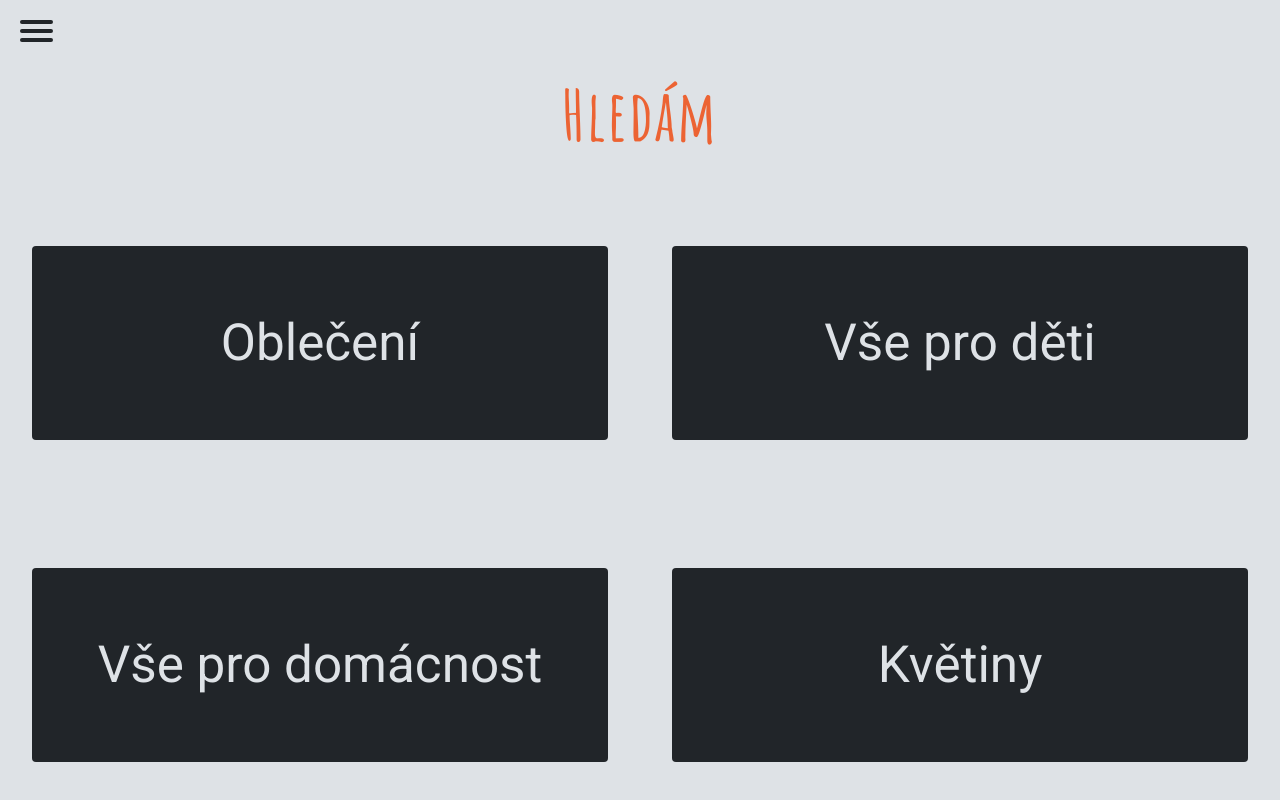
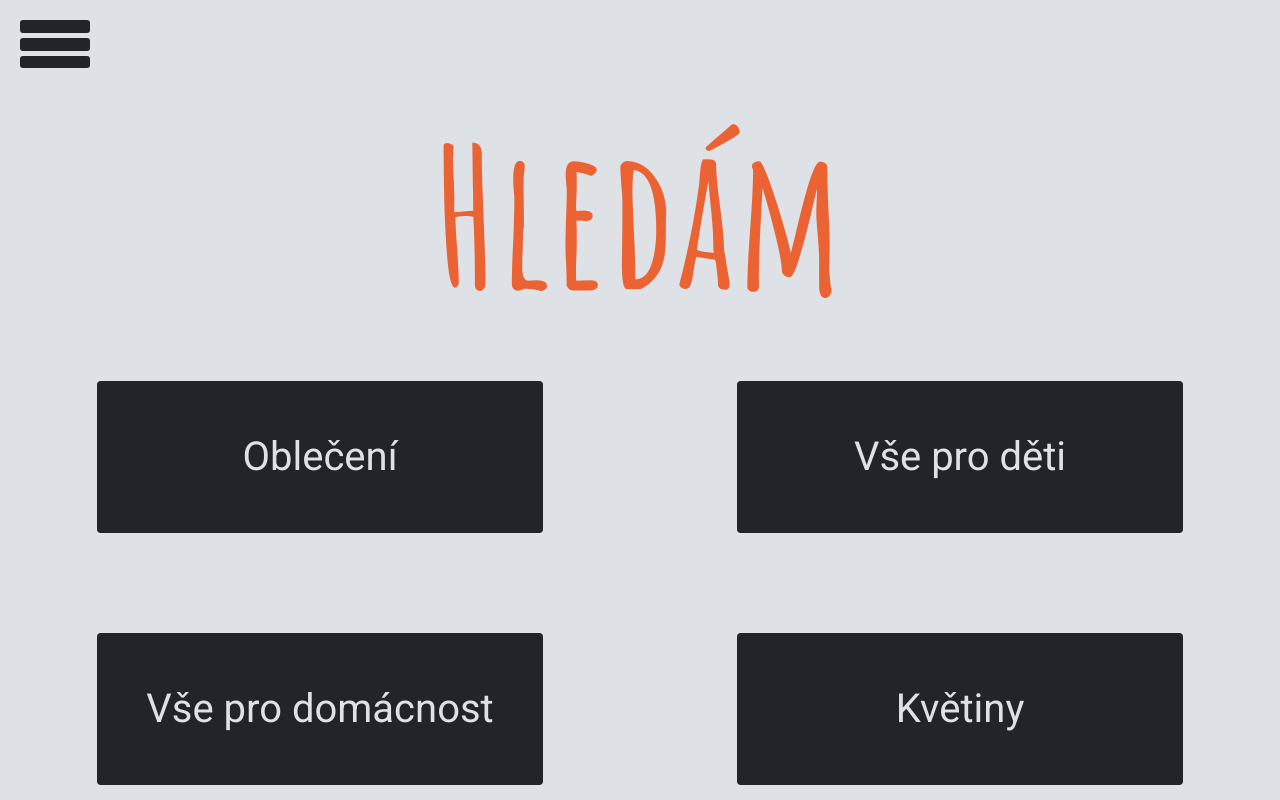
Before and after one commit to Fifine11a/SwapApp_JavaScript_prep, a plain HTML site: page demand.html in a window 1280 px wide. Shown: the top 800 px of the page. Drawn offline with Linux system fonts and the light colour scheme.

Commit message:
čas jít spát

```diff
--- a/styles.css
+++ b/styles.css
@@ -32,8 +32,10 @@ h1 {
   text-align: center;
   font-family: 'Amatic SC', Helvetica, sans-serif;
   font-weight: 700;
-  font-size: 70px;
+  font-size: 15vw;
   margin: auto;
+  line-height: 6vw;
+  margin: 10vw auto;
 }
 
 h2 {
@@ -42,7 +44,7 @@ h2 {
   text-align: left;
   font-family: 'Amatic SC', Helvetica, sans-serif;
   font-weight: 400;
-  font-size: 45px;
+  font-size: 8vw;
   margin: 0 auto;
   padding-left: 15px;
   line-height: 3.5rem;
@@ -51,7 +53,7 @@ h2 {
 h3 {
   font-family: 'Amatic SC', Helvetica, sans-serif;
   font-weight: 700;
-  font-size: 35px;
+  font-size: 5vw;
   text-align: center;
 }
 
@@ -100,8 +102,8 @@ h3 {
 
 #menuToggle span {
   display: block;
-  width: 33px;
-  height: 4px;
+  width: 5.5vw;
+  height: 1vw;
   margin-bottom: 5px;
   position: relative;
 
@@ -145,6 +147,7 @@ h3 {
   margin: -100px 0 0 -50px;
   padding: 50px;
   padding-top: 125px;
+  border-radius: 4px;
 
   background: #212529;
   list-style-type: none;
@@ -167,7 +170,7 @@ h3 {
 /* konec hamburger menu*/
 
 /* pro wireframes.html */
-.list_of_wireframes {
+/* .list_of_wireframes {
   display: flex;
   flex-direction: row;
   flex-wrap: wrap;
@@ -184,7 +187,7 @@ figcaption {
 }
 
 /* pro aboutus.html */
-.aboutUsPage {
+/*.aboutUsPage {
   margin-left: 0 auto;
 }
 .aboutUsPage p {
@@ -260,11 +263,11 @@ figcaption {
 }
 .cats:hover p {
   transform: translateY(0);
-}
+} */
 
 /* header */
 
-.header {
+/* .header {
   margin: 100px 40px;
 }
 
@@ -273,10 +276,16 @@ figcaption {
     margin: 80px;
     margin-bottom: 120px;
   }
-}
+} */
 /* konec header */
 
 /* footer */
+@media screen and (max-width: 768px) {
+  .footer {
+    display: none;
+  }
+}
+@media screen and (min-width: 768px) {
   .footer_list {
     display: inline-grid;
     grid-gap: 30px;
@@ -309,6 +318,7 @@ figcaption {
     line-height: 57px;
     left: 0;
     bottom: 0;
+  }
 }
 
 /* konec footer */
@@ -397,17 +407,9 @@ button:focus {
 .searchCategoryBtn button {
   display: flex;
 }
-.footer {
-  display: none;
-}
 
-/* @media screen and (min-width: 1000px) {
-  .searchCategoryBtn {
-    margin: 0 100px;
-  }
-}
 
-@media screen and (min-width: 1150px) {
+/*@media screen and (min-width: 1150px) {
   .searchCategoryBtn {
     padding: 0 100px;
     margin: 0 200px;
@@ -428,6 +430,17 @@ button:focus {
 
 .homepageImg {
   max-width: 100%;
-  position: absolute;
   bottom: 0;
 }
+@media screen and (min-width: 992px) {
+  .searchCategoryBtn button {
+    margin-bottom: 100px;
+    justify-content: center;
+  }
+
+  .mainPageBtn button,
+  .searchCategoryBtn button {
+    font-size: 40px;
+    line-height: 150px;
+    width: 446px;
+  }
```
Also changed, not shown: mainPage.html (+2 -5 lines). Lines whose indentation alone changed are shown as unchanged.
